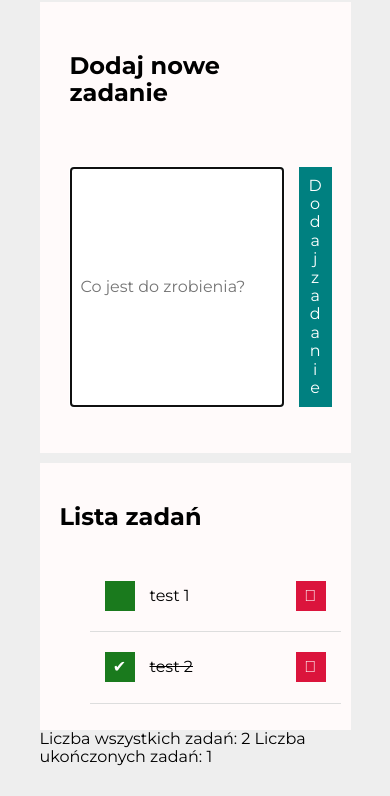
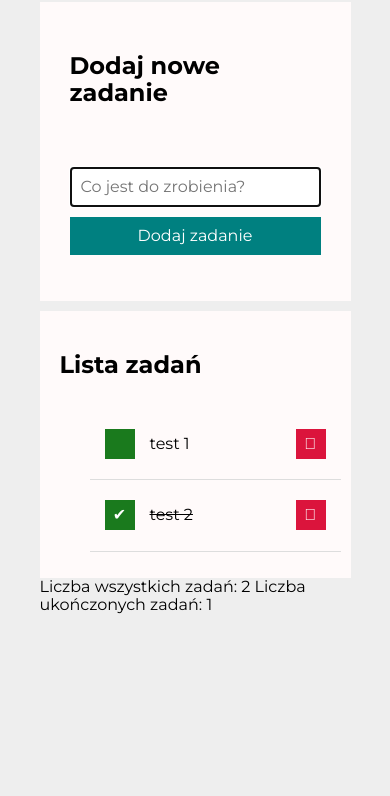
Before and after one commit to samplawski/simple-to-do-list, a plain HTML site: page index.html in a window 390 px wide. Shown: the part 118-914 px from the top of the page. After the commit the page ends 844 px from the top, so only its background shows below. Drawn offline with nearby package versions, Linux system fonts and the light colour scheme.

Commit message:
media querries added

```diff
--- a/css/form.css
+++ b/css/form.css
@@ -26,3 +26,18 @@
     padding: 10px;
     border: none;
 }
+
+@media (max-width:767px) {
+    .form__inputBox {
+        grid-template-columns: auto;
+        grid-gap: 10px;
+    }
+
+    .form__newTask {
+        width: 100%;
+    }
+
+    .form__button {
+        width: 100%;
+    }
+}
```
